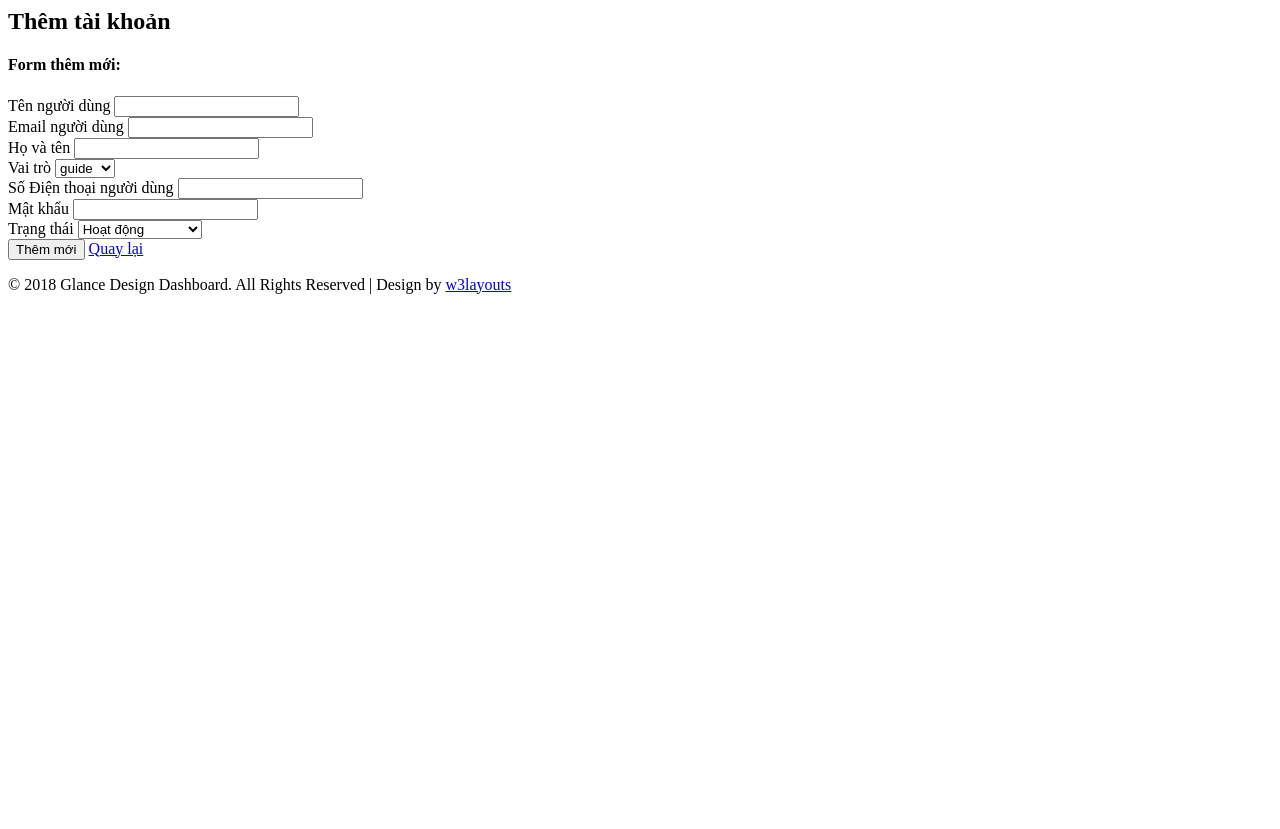
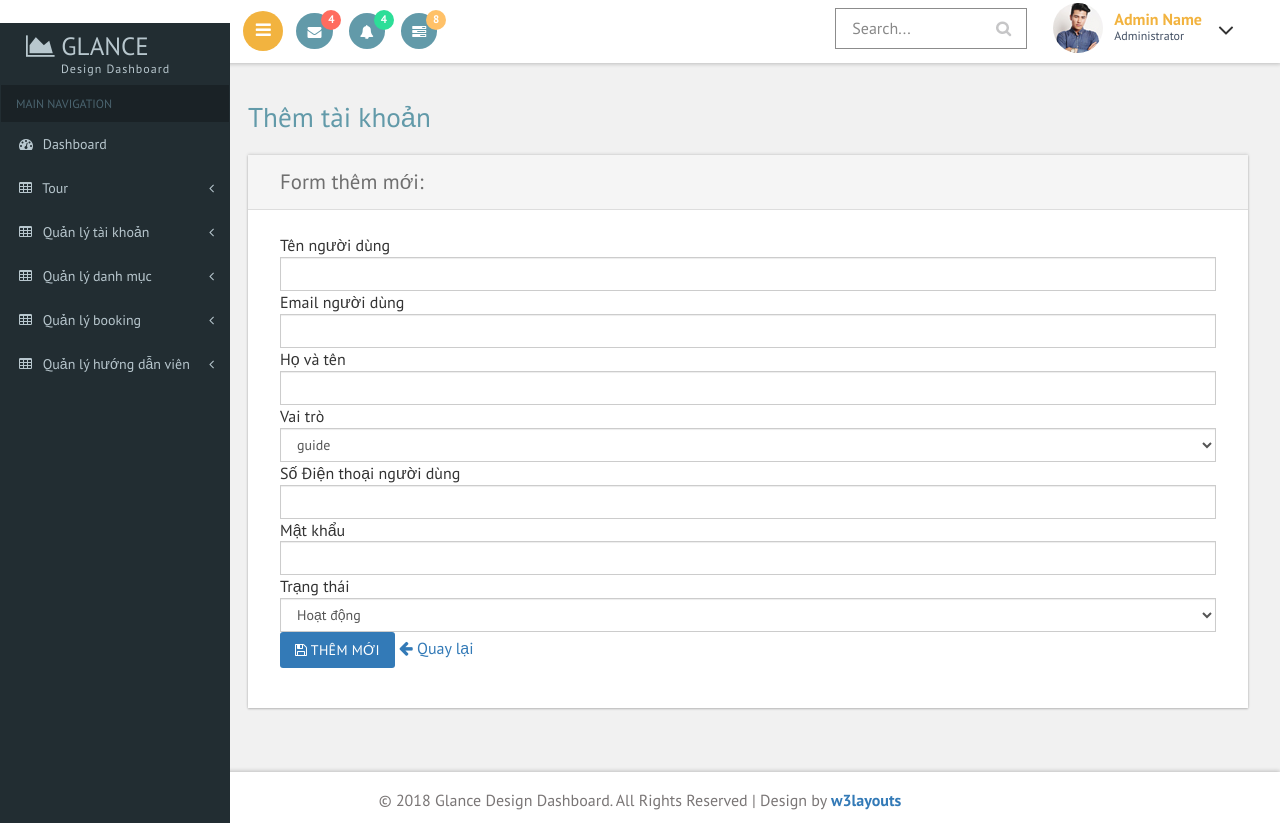
Before and after one commit to Nguyentrungtuany/duan1_n1, a PHP site: page /duan1_n1/views/admin/user-create.php in a window 1280 px wide. Before the commit the page ends 294 px from the top, so only its background shows below. Run offline with PHP 8.4, Linux system fonts and the light colour scheme; some libraries are stand-ins or nearby versions.

Commit message:
fix code

```diff
--- a/views/admin/booking/edit.php
+++ b/views/admin/booking/edit.php
@@ -1,7 +1,7 @@
 <?php
 require_once __DIR__ . '/../../layout/admin/header.php';
 
-echo json_encode($booking, JSON_PRETTY_PRINT | JSON_UNESCAPED_UNICODE);
+// echo json_encode($booking, JSON_PRETTY_PRINT | JSON_UNESCAPED_UNICODE);
 // Decode JSON data nếu cần
 if (isset($booking['tour']) && is_string($booking['tour'])) {
     $booking['tour'] = json_decode($booking['tour'], true);
--- a/views/admin/user-create.php
+++ b/views/admin/user-create.php
@@ -1,5 +1,5 @@
 <?php
-// require_once __DIR__ . '/../layout/admin/header.php';
+require_once __DIR__ . '/../layout/admin/header.php';
 // print_r($DataQltour);
 // Hiển thị thông báo lỗi
 if (isset($_SESSION['errors'])) {
```
